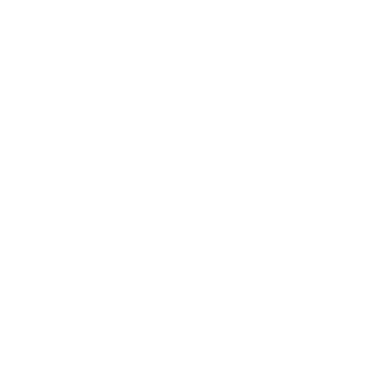
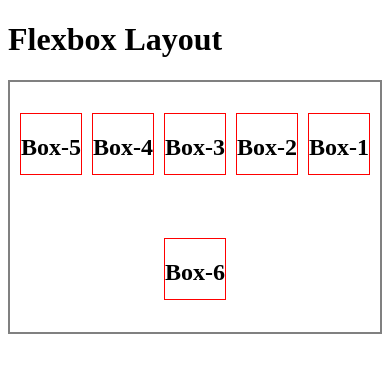
Before and after one commit to ShabbirMollek/Milestone-2, a plain HTML site: page Module-1/Responsive Web Layout/flex.html in a window 390 px wide. Drawn offline with Linux system fonts and the light colour scheme.

```diff
--- a/Module-1/Responsive Web Layout/flex.html
+++ b/Module-1/Responsive Web Layout/flex.html
@@ -4,9 +4,36 @@
                 <meta charset="UTF-8">
                 <meta name="viewport" content="width=device-width, initial-scale=1.0">
                 <title>Flex Box</title>
-                <link rel="stylesheet" href="style/style.css">
+                <link rel="stylesheet" href="style/flex.css">
 </head>
 <body>
+               <h1>Flexbox Layout</h1>
+               <div class="container">
+                   <div class="box">
+                                <h2>Box-1</h2>
 
+                   </div>
+                   <div class="box">
+                                <h2>Box-2</h2>
+
+                   </div>
+                   <div class="box">
+                                <h2>Box-3</h2>
+
+                   </div>
+                   <div class="box">
+                                <h2>Box-4</h2>
+
+                   </div>
+                   <div class="box">
+                                <h2>Box-5</h2>
+
+                   </div>
+                   <div class="box">
+                                <h2>Box-6</h2>
+
+                   </div>
+
+               </div>
 </body>
 </html>
--- a/Module-1/Responsive Web Layout/style/flex.css
+++ b/Module-1/Responsive Web Layout/style/flex.css
@@ -0,0 +1,15 @@
+.container{
+                border: 2px solid gray;
+                display: flex;
+                justify-content:space-evenly ;
+                height: 250px;
+                align-items: center;
+                flex-direction: row-reverse;
+                flex-wrap: wrap;
+}
+
+.box{
+                border: 1px solid red;
+                width: 60px;
+                height: 60px;
+}
```
Also changed, not shown: form.html (added, +15 -0 lines).
